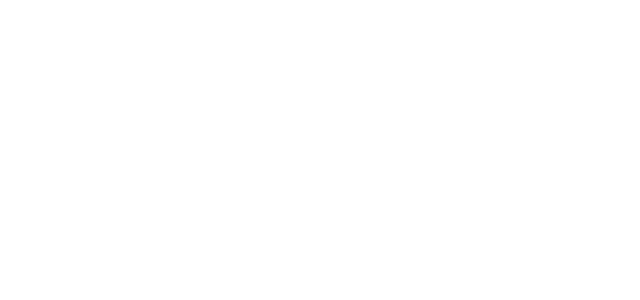
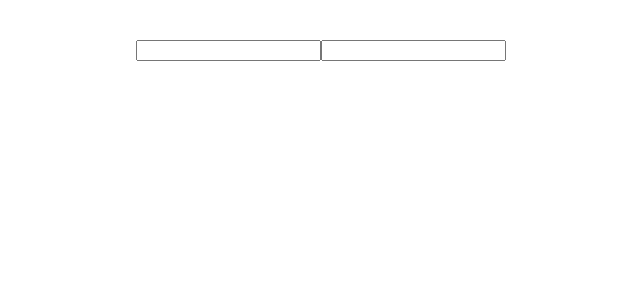
Before and after one commit to HoggGogg/ReactHW, a React (Vite) app: page / in a window 1280 px wide. Shown: the top 300 px of the page, without its empty margins (319-959 px from the left). Built offline with nearby package versions, Linux system fonts and the light colour scheme.

Commit message:
lesson  5-1 uncontrolled

```diff
--- a/src/App.tsx
+++ b/src/App.tsx
@@ -1,10 +1,14 @@
 import './App.css'
+import type {FC} from "react";
+import FormComponent from "./components/FormComponent.tsx";
 
-function App() {
+const App: FC = () => {
 
 
     return (
-        <></>
+        <>
+            <FormComponent/>
+        </>
     );
 }
 
--- /dev/null
+++ b/src/components/FormComponent.tsx
@@ -0,0 +1,12 @@
+const FormComponent = () => {
+    return (
+        <div>
+            <form>
+                <input type="text" name={'username'}/>
+                <input type="text" name={'password'}/>
+            </form>
+        </div>
+    );
+};
+
+export default FormComponent;
```
